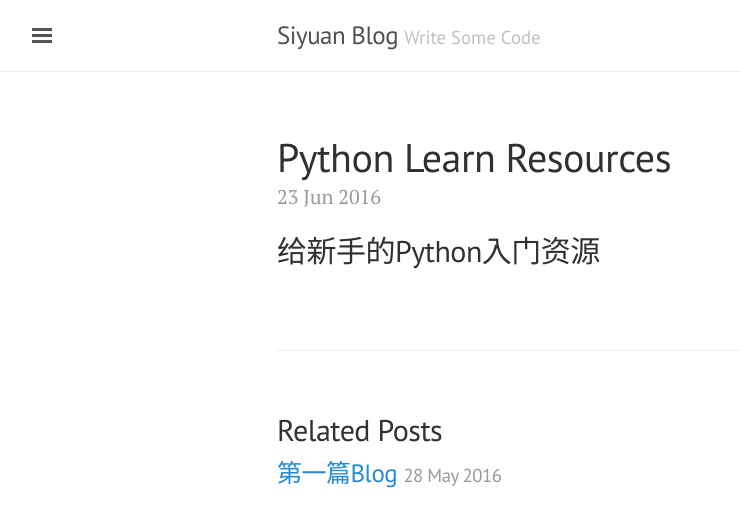
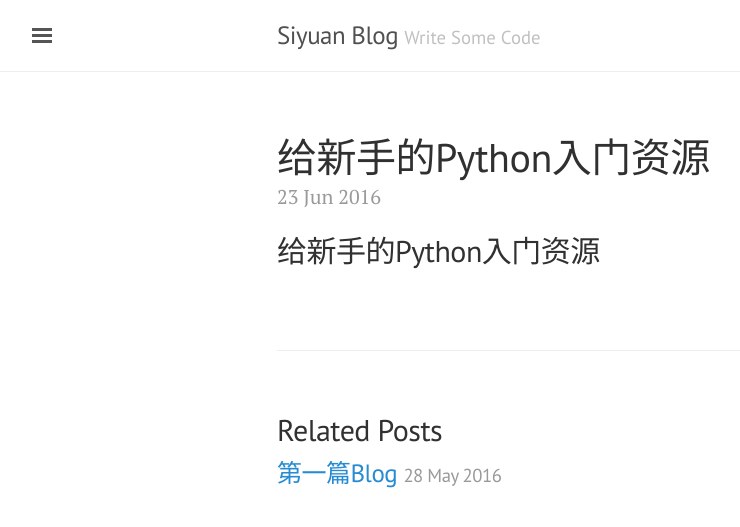
Before and after one commit to smy20011/smy20011.github.io, a Jekyll site: the page built from _posts/2016-06-23-python-learn-resources.md, in a window 1280 px wide. Shown: the top 527 px of the page, without its empty margins (3-743 px from the left). Built offline with Jekyll 4.4.1, drawn with Linux system fonts in a browser that asks for light colours.

Commit message:
Updated 2016-06-23-python-learn-resources.md

```diff
--- a/_posts/2016-06-23-python-learn-resources.md
+++ b/_posts/2016-06-23-python-learn-resources.md
@@ -1,6 +1,6 @@
 ---
 published: true
-title: Python Learn Resources
+title: 给新手的Python入门资源
 categories: programming
 layout: post
 ---
```
